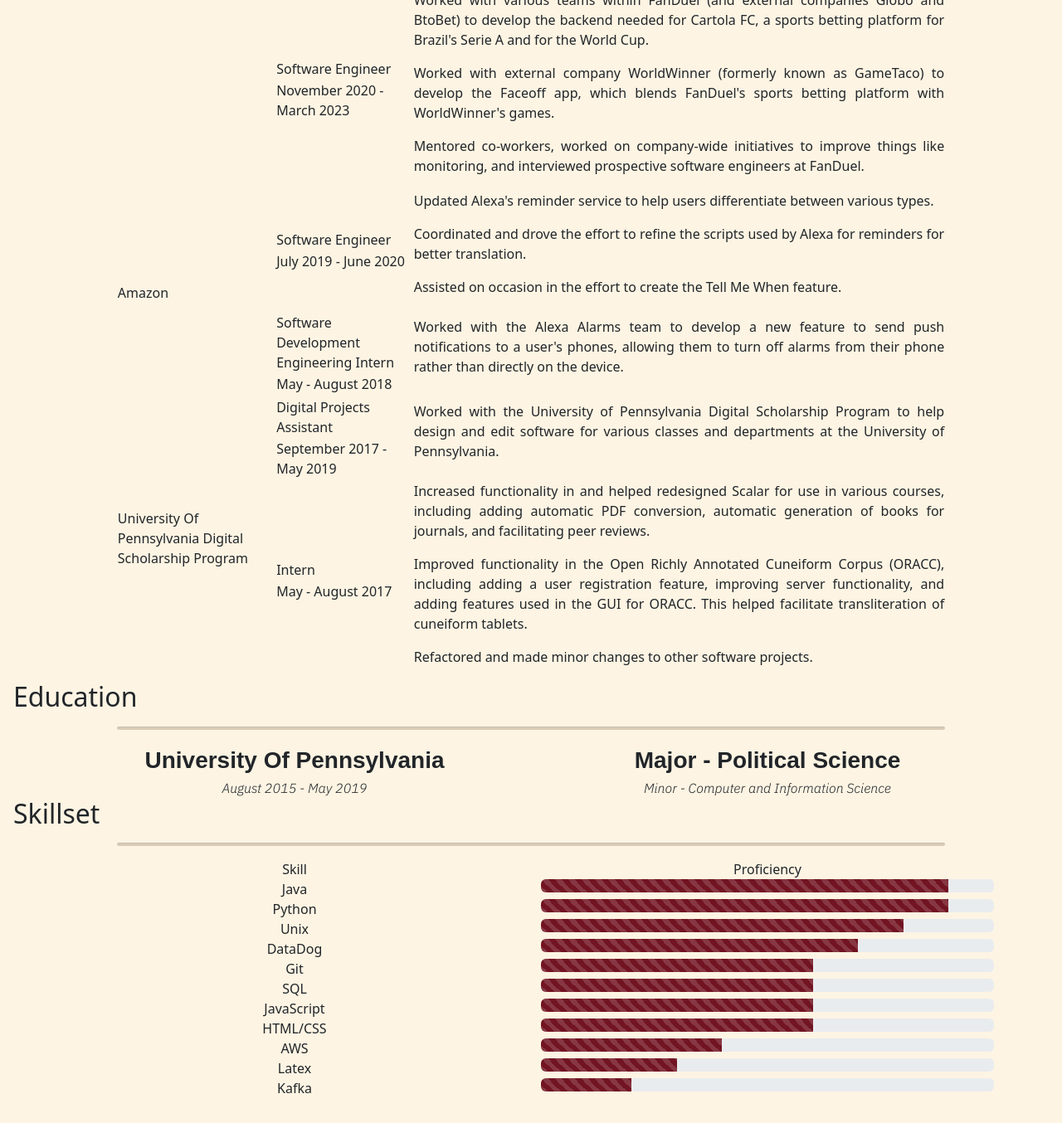
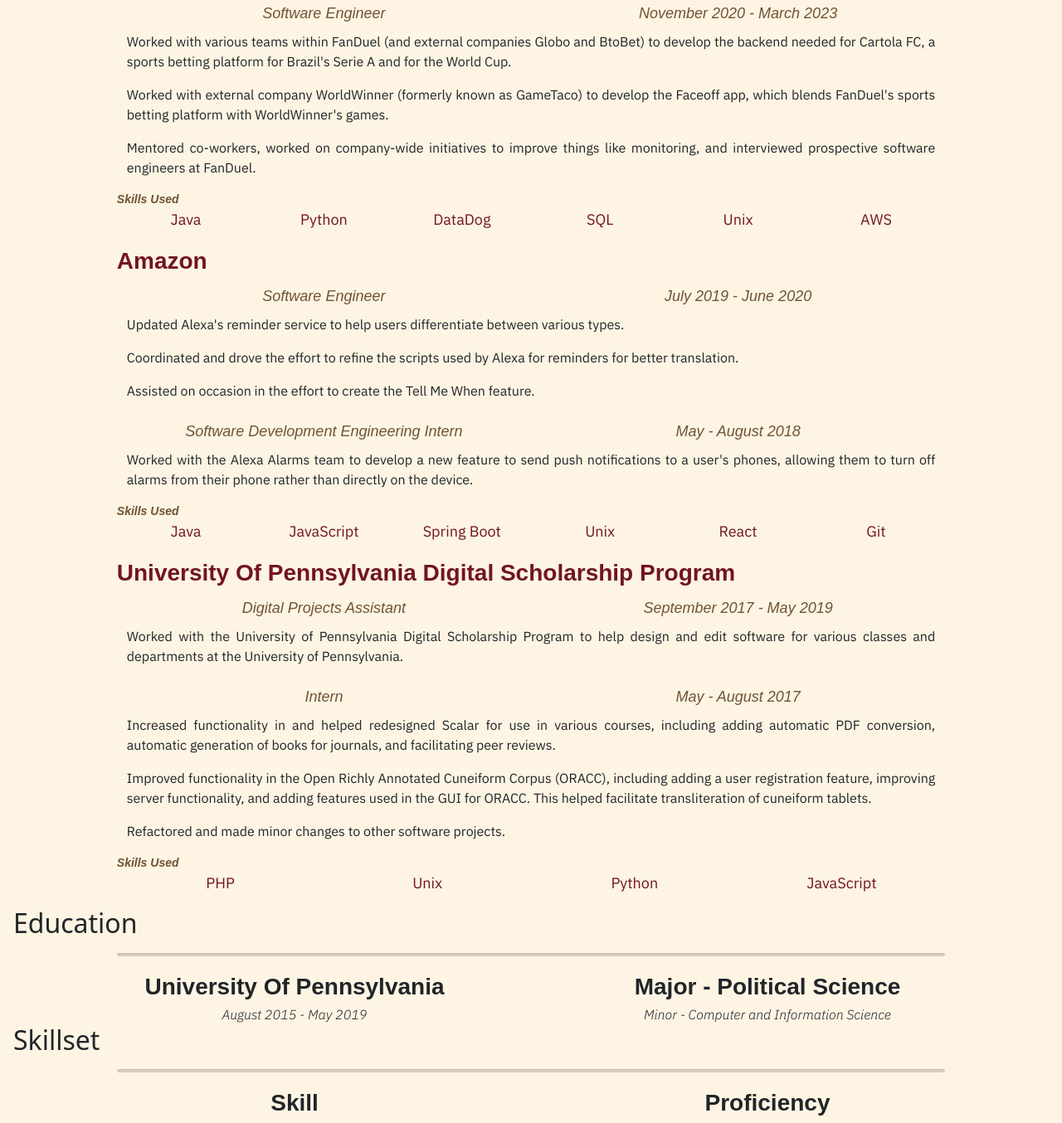
Before and after one commit to piresjo/piresjo.github.io, a website: page index.html in a window 1280 px wide. Shown: the part 1230-2584 px from the top of the page at 83% size. Before the commit the page ends 2554 px from the top, so only its background shows below. Drawn offline with nearby package versions, Linux system fonts and the light colour scheme; a web font is replaced by a local one.

Commit message:
add skills, redo job experience

```diff
--- a/index.html
+++ b/index.html
@@ -14,7 +14,7 @@
       <div class="header">
          <nav class="navbar navbar-expand-lg fixed-top navigation-bar">
             <div class="container-fluid">
-               <a class="navbar-brand" href="#"><img src="floppy-disk-save-svgrepo-com.svg" width="30" height="auto" class="d-inline-block align-text-top"></a>
+               <a class="navbar-brand" href="#"><img src="floppy-disk-save-svgrepo-com.svg" width="30" height="auto" class="d-inline-block align-text-top floppy"></a>
                <button class="navbar-toggler" type="button" data-bs-toggle="collapse" data-bs-target="#navbarSupportedContent" aria-controls="navbarSupportedContent" aria-expanded="false" aria-label="Toggle navigation">
                <span class="navbar-toggler-icon"></span>
                </button>
@@ -77,124 +77,156 @@
          <h2 class="title-text" id="experience">Experience</h2>
          <hr class="section-line"/>
          <div class="experience-table">
-            <table>
-            <tbody>
-               <tr>
-                  <td rowspan="2" class="section-header-text">FanDuel</td>
-                  <td>
-                     <table>
-                        <tbody>
-                           <tr>
-                              <td>Senior Software Engineer</td>
-                           </tr>
-                           <tr>
-                              <td>March 2023 - Present</td>
-                           </tr>
-                        </tbody>
-                     </table>
-                  </td>
-                  <td>
+            <div class="container text-center">
+               <div class="row company-text">
+                  FanDuel
+               </div>
+               <div class="row job-text">
+                  <div class="col">
+                     Senior Software Engineer
+                  </div>
+                  <div class="col">
+                     March 2023 - Present
+                  </div>
+               </div>
+               <div class="row main-text">
                   <p>Working with FanDuel's teams in Porto, as well as Flutter's Cross Product Promotion (CPP) developers to offer greater generosity benefits for FanDuel users (whether for DFS or for all FanDuel products).</p>
                   <p>Driving efforts to make our microservices and backend more resilient, including redesigning and splitting up already existing services.</p>
                   <p>Continued working with WorldWinner to refine Faceoff and add new features to it, including prohibiting specific games based off the user's location, and crediting bonus Sportsbook bets to Faceoff users.</p>
                   <p>Worked on new features to improve the Daily Fantasy Sports (DFS) experience for users, for example allowing for more flexible rewarding.</p>
                   <p>Worked on redesigning the backend infrastructure for Faceoff, including designing, creating, and developing new services specifically designed for Faceoff.</p>
-                  </td>
-               </tr>
-               <tr>
-                  <td>
-                     <table>
-                        <tbody>
-                           <td>Software Engineer</td>
-                           </tr>
-                           <tr>
-                              <td>November 2020 - March 2023</td>
-                           </tr>
-                        </tbody>
-                     </table>
-                  </td>
-                  <td>
+               </div>
+               <div class="row job-text">
+                  <div class="col">
+                     Software Engineer
+                  </div>
+                  <div class="col">
+                     November 2020 - March 2023
+                  </div>
+               </div>
+               <div class="row main-text">
                   <p>Worked with various teams within FanDuel (and external companies Globo and BtoBet) to develop the backend needed for Cartola FC, a sports betting platform for Brazil's Serie A and for the World Cup.</p>
                   <p>Worked with external company WorldWinner (formerly known as GameTaco) to develop the Faceoff app, which blends FanDuel's sports betting platform with WorldWinner's games.</p>
                   <p>Mentored co-workers, worked on company-wide initiatives to improve things like monitoring, and interviewed prospective software engineers at FanDuel.</p>
-                  </td>
-               </tr>
-               <tr>
-                  <td rowspan="2">Amazon</td>
-                  <td>
-                     <table>
-                        <tbody>
-                           <tr>
-                              <td>Software Engineer</td>
-                           </tr>
-                           <tr>
-                              <td>July 2019 - June 2020</td>
-                           </tr>
-                        </tbody>
-                     </table>
-                  </td>
-                  <td>
+               </div>
+               <div class="row skills-used-header-text">
+                  Skills Used
+               </div>
+               <div class="row skills-used-text">
+                  <div class="col-lg-2">
+                     Java
+                  </div>
+                  <div class="col-lg-2">
+                     Python
+                  </div>
+                  <div class="col-lg-2">
+                     DataDog
+                  </div>
+                  <div class="col-lg-2">
+                     SQL
+                  </div>
+                  <div class="col-lg-2">
+                     Unix
+                  </div>
+                  <div class="col-lg-2">
+                     AWS
+                  </div>
+               </div>
+               <div class="row company-text">
+                  Amazon
+               </div>
+               <div class="row job-text">
+                  <div class="col">
+                     Software Engineer
+                  </div>
+                  <div class="col">
+                     July 2019 - June 2020
+                  </div>
+               </div>
+               <div class="row main-text">
                   <p>Updated Alexa's reminder service to help users differentiate between various types.</p>
                   <p>Coordinated and drove the effort to refine the scripts used by Alexa for reminders for better translation.</p>
                   <p>Assisted on occasion in the effort to create the Tell Me When feature.</p>
-                  </td>
-               </tr>
-               <tr>
-                  <td>
-                     <table>
-                        <tbody>
-                           <tr>
-                              <td>Software Development Engineering Intern</td>
-                           </tr>
-                           <tr>
-                              <td>May - August 2018</td>
-                           </tr>
-                        </tbody>
-                     </table>
-                  </td>
-                  <td>
+               </div>
+               <div class="row job-text">
+                  <div class="col">
+                     Software Development Engineering Intern
+                  </div>
+                  <div class="col">
+                     May - August 2018
+                  </div>
+               </div>
+               <div class="row main-text">
                   <p>Worked with the Alexa Alarms team to develop a new feature to send push notifications to a user's phones, allowing them to turn off alarms from their phone rather than directly on the device.</p>
-                  </td>
-               </tr>
-               <tr>
-                  <td rowspan="2">University Of Pennsylvania Digital Scholarship Program</td>
-                  <td>
-                     <table>
-                        <tbody>
-                           <tr>
-                              <td>Digital Projects Assistant</td>
-                           </tr>
-                           <tr>
-                              <td>September 2017 - May 2019</td>
-                           </tr>
-                        </tbody>
-                     </table>
-                  </td>
-                  <td>
+               </div>
+               <div class="row skills-used-header-text">
+                  Skills Used
+               </div>
+               <div class="row skills-used-text">
+                  <div class="col-lg-2">
+                     Java
+                  </div>
+                  <div class="col-lg-2">
+                     JavaScript
+                  </div>
+                  <div class="col-lg-2">
+                     Spring Boot
+                  </div>
+                  <div class="col-lg-2">
+                     Unix
+                  </div>
+                  <div class="col-lg-2">
+                     React
+                  </div>
+                  <div class="col-lg-2">
+                     Git
+                  </div>
+               </div>
+               <div class="row company-text">
+                  University Of Pennsylvania Digital Scholarship Program
+               </div>
+               <div class="row job-text">
+                  <div class="col">
+                     Digital Projects Assistant
+                  </div>
+                  <div class="col">
+                     September 2017 - May 2019
+                  </div>
+               </div>
+               <div class="row main-text">
                   <p>Worked with the University of Pennsylvania Digital Scholarship Program to help design and edit software for various classes and departments at the University of Pennsylvania.</p>
-                  </td>
-               </tr>
-               <tr>
-                  <td>
-                     <table>
-                        <tbody>
-                           <tr>
-                              <td>Intern</td>
-                           </tr>
-                           <tr>
-                              <td>May - August 2017</td>
-                           </tr>
-                        </tbody>
-                     </table>
-                  </td>
-                  <td>
+               </div>
+               <div class="row job-text">
+                  <div class="col">
+                     Intern
+                  </div>
+                  <div class="col">
+                     May - August 2017
+                  </div>
+               </div>
+               <div class="row main-text">
                   <p>Increased functionality in and helped redesigned Scalar for use in various courses, including adding automatic PDF conversion, automatic generation of books for journals, and facilitating peer reviews.</p>
                   <p>Improved functionality in the Open Richly Annotated Cuneiform Corpus (ORACC), including adding a user registration feature, improving server functionality, and adding features used in the GUI for ORACC. This helped facilitate transliteration of cuneiform tablets.</p>
                   <p>Refactored and made minor changes to other software projects.</p>
-                  </td>
-               </tr>
-            </tbody>
-         </table>
+               </div>
+               <div class="row skills-used-header-text">
+                  Skills Used
+               </div>
+               <div class="row skills-used-text">
+                  <div class="col-lg-3">
+                     PHP
+                  </div>
+                  <div class="col-lg-3">
+                     Unix
+                  </div>
+                  <div class="col-lg-3">
+                     Python
+                  </div>
+                  <div class="col-lg-3">
+                     JavaScript
+                  </div>
+               </div>
+            </div>
          </div>
          <div>
             <h2 class="title-text" id="education">Education</h2>
@@ -215,7 +247,7 @@
                   <div class="col-md-6">Proficiency</div>
                </div>
                <div class="row">
-                  <div class="col-md-6">Java</div>
+                  <div class="col-md-6 skill-text">Java</div>
                   <div class="col-md-6">
                      <div class="progress" role="progressbar" aria-label="Danger striped example" aria-valuenow="100" aria-valuemin="0" aria-valuemax="100">
                         <div class="progress-bar progress-bar-striped skillset-bar" style="width: 90%"></div>
@@ -223,7 +255,7 @@
                   </div>
                </div>
                <div class="row">
-                  <div class="col-md-6">Python</div>
+                  <div class="col-md-6 skill-text">Python</div>
                   <div class="col-md-6">
                      <div class="progress" role="progressbar" aria-label="Danger striped example" aria-valuenow="100" aria-valuemin="0" aria-valuemax="100">
                         <div class="progress-bar progress-bar-striped skillset-bar" style="width: 90%"></div>
@@ -231,7 +263,7 @@
                   </div>
                </div>
                <div class="row">
-                  <div class="col-md-6">Unix</div>
+                  <div class="col-md-6 skill-text">Unix</div>
                   <div class="col-md-6">
                      <div class="progress" role="progressbar" aria-label="Danger striped example" aria-valuenow="100" aria-valuemin="0" aria-valuemax="100">
                         <div class="progress-bar progress-bar-striped skillset-bar" style="width: 80%"></div>
@@ -239,7 +271,7 @@
                   </div>
                </div>
                <div class="row">
-                  <div class="col-md-6">DataDog</div>
+                  <div class="col-md-6 skill-text">DataDog</div>
                   <div class="col-md-6">
                      <div class="progress" role="progressbar" aria-label="Danger striped example" aria-valuenow="100" aria-valuemin="0" aria-valuemax="100">
                         <div class="progress-bar progress-bar-striped skillset-bar" style="width: 70%"></div>
@@ -247,7 +279,7 @@
                   </div>
                </div>
                <div class="row">
-                  <div class="col-md-6">Git</div>
+                  <div class="col-md-6 skill-text">Git</div>
                   <div class="col-md-6">
                      <div class="progress" role="progressbar" aria-label="Danger striped example" aria-valuenow="100" aria-valuemin="0" aria-valuemax="100">
                         <div class="progress-bar progress-bar-striped skillset-bar" style="width: 60%"></div>
@@ -255,7 +287,7 @@
                   </div>
                </div>
                <div class="row">
-                  <div class="col-md-6">SQL</div>
+                  <div class="col-md-6 skill-text">C</div>
                   <div class="col-md-6">
                      <div class="progress" role="progressbar" aria-label="Danger striped example" aria-valuenow="100" aria-valuemin="0" aria-valuemax="100">
                         <div class="progress-bar progress-bar-striped skillset-bar" style="width: 60%"></div>
@@ -263,7 +295,7 @@
                   </div>
                </div>
                <div class="row">
-                  <div class="col-md-6">JavaScript</div>
+                  <div class="col-md-6 skill-text">SQL</div>
                   <div class="col-md-6">
                      <div class="progress" role="progressbar" aria-label="Danger striped example" aria-valuenow="100" aria-valuemin="0" aria-valuemax="100">
                         <div class="progress-bar progress-bar-striped skillset-bar" style="width: 60%"></div>
@@ -271,7 +303,7 @@
                   </div>
                </div>
                <div class="row">
-                  <div class="col-md-6">HTML/CSS</div>
+                  <div class="col-md-6 skill-text">JavaScript</div>
                   <div class="col-md-6">
                      <div class="progress" role="progressbar" aria-label="Danger striped example" aria-valuenow="100" aria-valuemin="0" aria-valuemax="100">
                         <div class="progress-bar progress-bar-striped skillset-bar" style="width: 60%"></div>
@@ -279,7 +311,15 @@
                   </div>
                </div>
                <div class="row">
-                  <div class="col-md-6">AWS</div>
+                  <div class="col-md-6 skill-text">HTML/CSS</div>
+                  <div class="col-md-6">
+                     <div class="progress" role="progressbar" aria-label="Danger striped example" aria-valuenow="100" aria-valuemin="0" aria-valuemax="100">
+                        <div class="progress-bar progress-bar-striped skillset-bar" style="width: 60%"></div>
+                     </div>
+                  </div>
+               </div>
+               <div class="row">
+                  <div class="col-md-6 skill-text">AWS</div>
                   <div class="col-md-6">
                      <div class="progress" role="progressbar" aria-label="Danger striped example" aria-valuenow="100" aria-valuemin="0" aria-valuemax="100">
                         <div class="progress-bar progress-bar-striped skillset-bar" style="width: 40%"></div>
@@ -287,7 +327,15 @@
                   </div>
                </div>
                <div class="row">
-                  <div class="col-md-6">Latex</div>
+                  <div class="col-md-6 skill-text">C++</div>
+                  <div class="col-md-6">
+                     <div class="progress" role="progressbar" aria-label="Danger striped example" aria-valuenow="100" aria-valuemin="0" aria-valuemax="100">
+                        <div class="progress-bar progress-bar-striped skillset-bar" style="width: 40%"></div>
+                     </div>
+                  </div>
+               </div>
+               <div class="row">
+                  <div class="col-md-6 skill-text">Latex</div>
                   <div class="col-md-6">
                      <div class="progress" role="progressbar" aria-label="Danger striped example" aria-valuenow="100" aria-valuemin="0" aria-valuemax="100">
                         <div class="progress-bar progress-bar-striped skillset-bar" style="width: 30%"></div>
@@ -295,7 +343,15 @@
                   </div>
                </div>
                <div class="row">
-                  <div class="col-md-6">Kafka</div>
+                  <div class="col-md-6 skill-text">Spring Boot</div>
+                  <div class="col-md-6">
+                     <div class="progress" role="progressbar" aria-label="Danger striped example" aria-valuenow="100" aria-valuemin="0" aria-valuemax="100">
+                        <div class="progress-bar progress-bar-striped skillset-bar" style="width: 30%"></div>
+                     </div>
+                  </div>
+               </div>
+               <div class="row">
+                  <div class="col-md-6 skill-text">Kafka</div>
                   <div class="col-md-6">
                      <div class="progress" role="progressbar" aria-label="Danger striped example" aria-valuenow="100" aria-valuemin="0" aria-valuemax="100">
                         <div class="progress-bar progress-bar-striped skillset-bar" style="width: 20%"></div>
--- a/styles.css
+++ b/styles.css
@@ -17,6 +17,10 @@
     "CRSV" 0.5,
     "ELSH" 0,
     "ELXP" 0;
+}
+
+.floppy {
+  filter: invert(85%) sepia(24%) saturate(208%) hue-rotate(335deg) brightness(110%) contrast(98%);
 }
 
 
@@ -52,16 +56,6 @@
     padding-right: 1rem;
 }
 
-hr {
-    background-color: #705335;
-    border-radius: 2px;
-    height: 4px;
-    width: 80%;
-    margin: auto;
-    margin-top: 1rem;
-    margin-bottom: 1rem;
-}
-
 p {
     text-align: justify;
 }
@@ -90,6 +84,84 @@
   background-color: #FDF4E3;
 }
 
+.skill-header-row {
+  font-family: "Tektur", sans-serif;
+  font-optical-sizing: auto;
+  font-weight: 600;
+  font-style: normal;
+  font-size: 28px;
+  padding-bottom: 1rem;
+}
+
+.skill-text {
+  font-family: "Tektur", sans-serif;
+  font-optical-sizing: auto;
+  font-weight: 600;
+  font-style: normal;
+  font-size: 18px;
+  color:#705335;
+}
+
+.section-line {
+    background-color: #705335;
+    border-radius: 2px;
+    height: 4px;
+    width: 80%;
+    margin: auto;
+    margin-top: 1rem;
+    margin-bottom: 1rem;
+}
+
+.company-text {
+  font-family: "Tektur", sans-serif;
+  font-optical-sizing: auto;
+  font-weight: 600;
+  font-style: normal;
+  font-size: 28px;
+  color: #721422;
+}
+
+.job-text {
+  font-family: "Tektur", sans-serif;
+  font-optical-sizing: auto;
+  font-weight: 500;
+  font-style: italic;
+  font-size: 18px;
+  color: #705335;
+  padding-top: 0.5rem;
+  padding-bottom: 0.5rem;
+}
+
+.roles-text {
+  font-family: "Tektur", sans-serif;
+  font-optical-sizing: auto;
+  font-weight: 500;
+  font-style: italic;
+  font-size: 14px;
+  color: #705335;
+}
+
+.skills-used-header-text {
+  font-family: "Tektur", sans-serif;
+  font-optical-sizing: auto;
+  font-weight: 700;
+  font-style: italic;
+  font-size: 14px;
+  color: #705335;
+}
+
+.skills-used-text {
+  font-family: "IBM Plex Sans", sans-serif;
+  font-optical-sizing: auto;
+  font-weight: 400;
+  font-style: normal;
+  font-variation-settings:
+    "wdth" 100;
+  font-size: 18px;
+  color:#721422;
+  padding-bottom: 1rem;
+}
+
 @media screen and (min-width: 1200px) {
   .about-section-text {
     padding-left: 20%;
```
Lines whose indentation alone changed are shown as unchanged.
